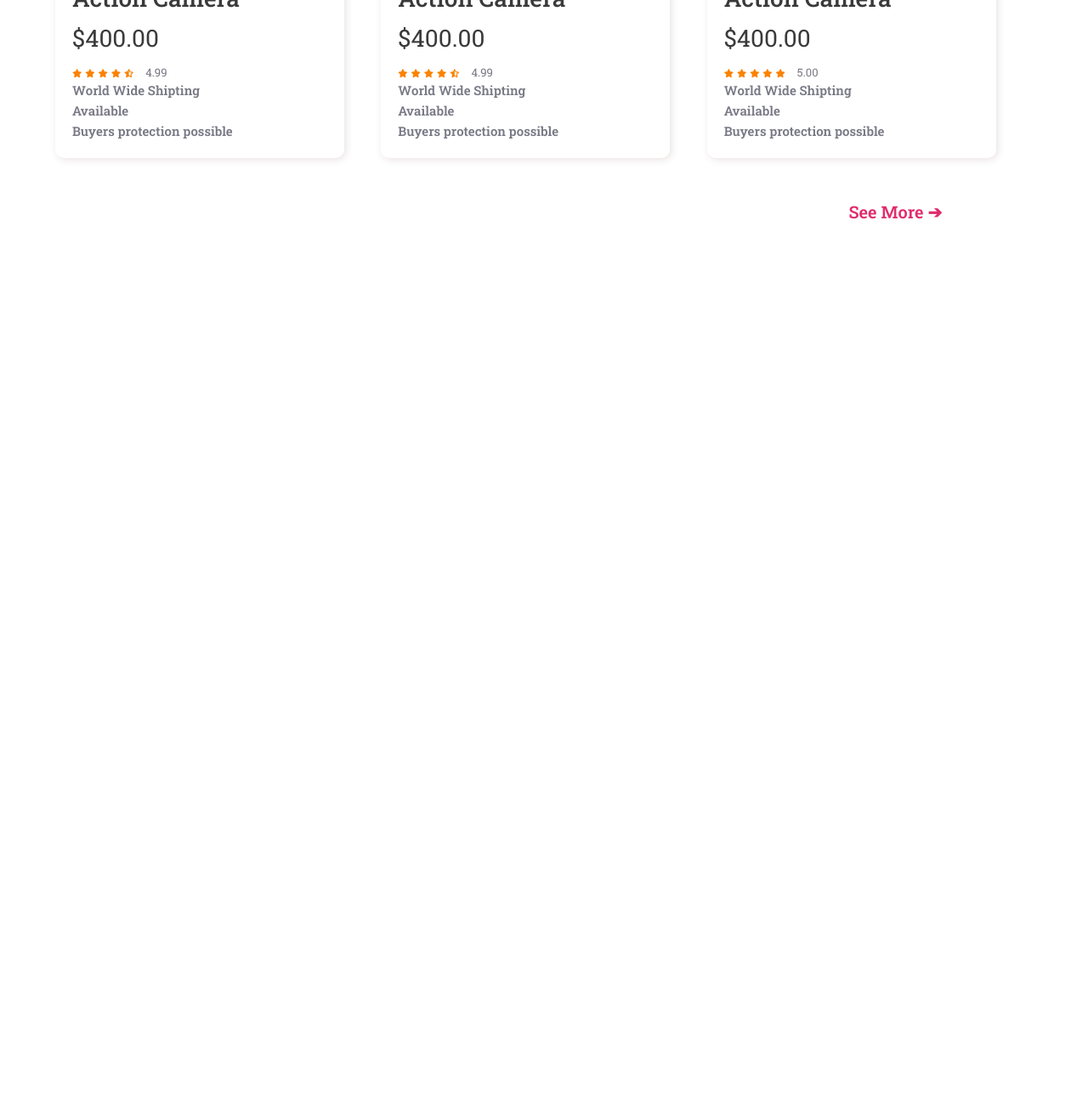
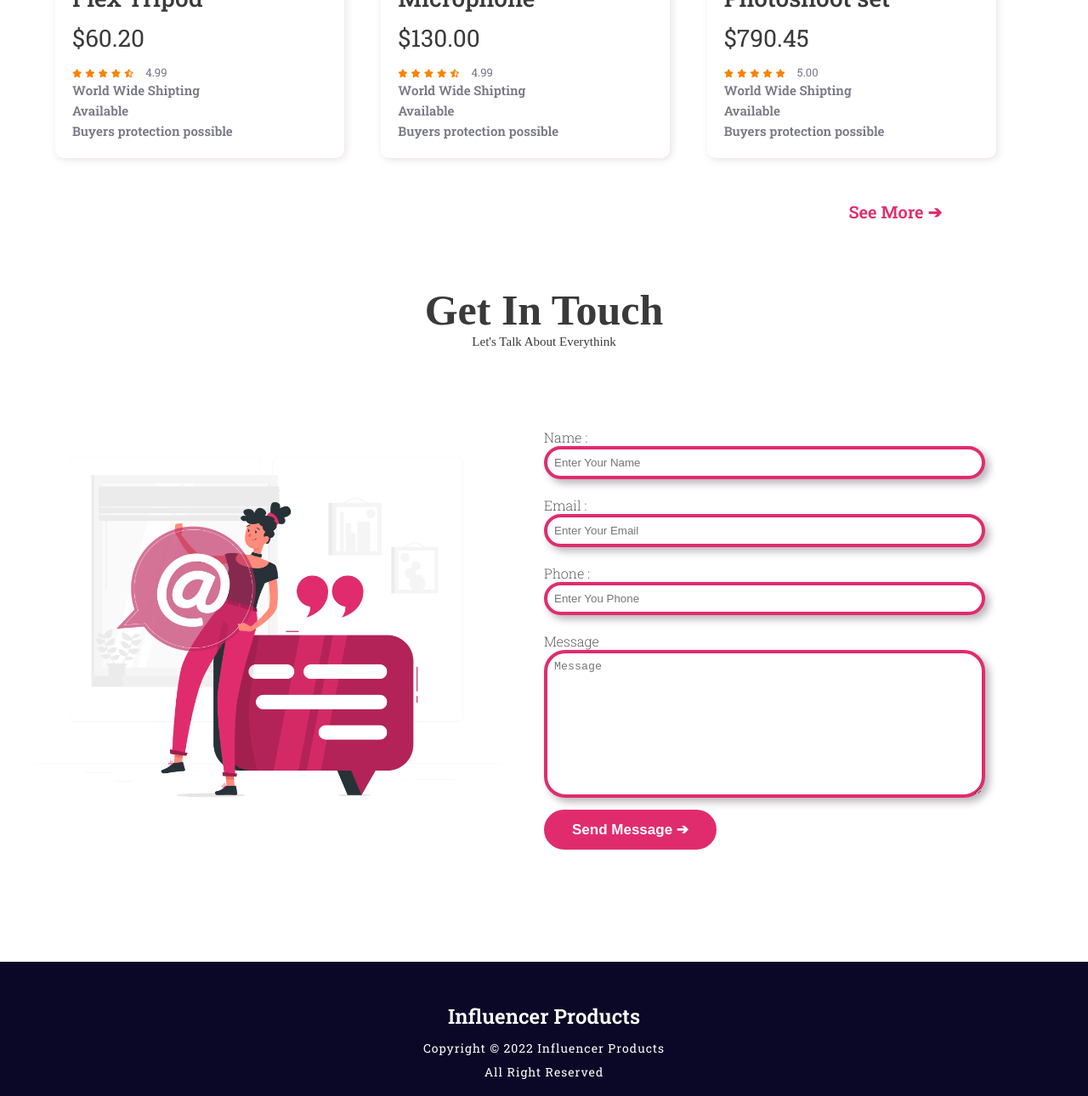
Before and after one commit to abiabdullah99/influence-gear, a plain HTML site: page index.html in a window 1280 px wide. Shown: the part 2215-3505 px from the top of the page at 85% size. Before the commit the page ends 2477 px from the top, so only its background shows below. Drawn offline with Linux system fonts and the light colour scheme.

Commit message:
contact from add

```diff
--- a/index.html
+++ b/index.html
@@ -51,12 +51,17 @@
         </section>
 
         <!-- Banner Aera End  -->
+
         <section class="Collection">
              <h1 class="collect-title">Popular Collection</h1>
             <div class="Collection">
                 <div class="gallerys">
                     <div class="gallery">
                         <div class="gallery-image">
+                            <div class="border left"></div>
+                            <div class="border right"></div>
+                            <div class="border top"></div>
+                            <div class="border bottom"></div>
                             <img src="img/gallery/action.png" alt="">
                         </div>
                         <div class="gallery-title">
@@ -80,8 +85,8 @@
                             <img src="img/gallery/airpod.png" alt="">
                         </div>
                         <div class="gallery-title">
-                            <h1>Action Camera</h1>
-                            <p class="price">$400.00</p>
+                            <h1>Airbuds</h1>
+                            <p class="price">$120.00</p>
                             <span>
                                 <i class="fas fa-star"></i>
                                 <i class="fas fa-star"></i>
@@ -100,8 +105,8 @@
                             <img src="img/gallery/camera.png" alt="">
                         </div>
                         <div class="gallery-title">
-                            <h1>Action Camera</h1>
-                            <p class="price">$400.00</p>
+                            <h1>Vlogging Camera</h1>
+                            <p class="price">$2100.30</p>
                             <span>
                                 <i class="fas fa-star"></i>
                                 <i class="fas fa-star"></i>
@@ -120,8 +125,8 @@
                             <img src="img/gallery/drone.png" alt="">
                         </div>
                         <div class="gallery-title">
-                            <h1>Action Camera</h1>
-                            <p class="price">$400.00</p>
+                            <h1>Drone</h1>
+                            <p class="price">$924.40</p>
                             <span>
                                 <i class="fas fa-star"></i>
                                 <i class="fas fa-star"></i>
@@ -140,8 +145,8 @@
                             <img src="img/gallery/lights.png" alt="">
                         </div>
                         <div class="gallery-title">
-                            <h1>Action Camera</h1>
-                            <p class="price">$400.00</p>
+                            <h1>Light Setup</h1>
+                            <p class="price">$1400.00</p>
                             <span>
                                 <i class="fas fa-star"></i>
                                 <i class="fas fa-star"></i>
@@ -160,8 +165,8 @@
                             <img src="img/gallery/single-light.png" alt="">
                         </div>
                         <div class="gallery-title">
-                            <h1>Action Camera</h1>
-                            <p class="price">$400.00</p>
+                            <h1>Green Screen</h1>
+                            <p class="price">$30.40</p>
                             <span>
                                 <i class="fas fa-star"></i>
                                 <i class="fas fa-star"></i>
@@ -180,8 +185,8 @@
                             <img src="img/gallery/tripod.png" alt="">
                         </div>
                         <div class="gallery-title">
-                            <h1>Action Camera</h1>
-                            <p class="price">$400.00</p>
+                            <h1>Flex Tripod</h1>
+                            <p class="price">$60.20</p>
                             <span>
                                 <i class="fas fa-star"></i>
                                 <i class="fas fa-star"></i>
@@ -200,8 +205,8 @@
                             <img src="img/gallery/mic.png" alt="">
                         </div>
                         <div class="gallery-title">
-                            <h1>Action Camera</h1>
-                            <p class="price">$400.00</p>
+                            <h1>Microphone</h1>
+                            <p class="price">$130.00</p>
                             <span>
                                 <i class="fas fa-star"></i>
                                 <i class="fas fa-star"></i>
@@ -220,8 +225,8 @@
                             <img src="img/gallery/setup.png" alt="">
                         </div>
                         <div class="gallery-title">
-                            <h1>Action Camera</h1>
-                            <p class="price">$400.00</p>
+                            <h1>Photoshoot set</h1>
+                            <p class="price">$790.45</p>
                             <span>
                                 <i class="fas fa-star"></i>
                                 <i class="fas fa-star"></i>
@@ -240,7 +245,59 @@
         </section>
        <h1 class="content"></h1>
 
+ <!-- contact Area Start---  -->
 
-    </main>
+    <section class="contact-form">
+        <h1>Get In Touch</h1>
+        <p>Let's Talk About Everythink</p>
+        <div class="contact-box">
+        <div class="from">
+            <div class="contact-image">
+                <img src="img/banner/contact.png" alt="">
+            </div>
+          <div class="contact">
+            <form action="">
+                <div class="from-group">
+                    <label for="name">Name :</label>
+                    <input type="text" name="name" id="name" placeholder="Enter Your Name">
+                </div>
+                <div class="from-group">
+                    <label for="name">Email :</label>
+                    <input type="text" name="name" id="name" placeholder="Enter Your Email">
+                </div>
+                <div class="from-group">
+                    <label for="name">Phone :</label>
+                    <input type="text" name="name" id="name" placeholder="Enter You Phone">
+                </div>
+                <div class="from-group">
+                    <label for="message">Message</label>
+                    <textarea name="message" id="message" cols="30" rows="10" placeholder="Message"></textarea>
+                </div>
+            </form>
+                <button class="pink-button">Send Message &#10132;</button>
+           </div>
+        </div>
+        </div>
+     </section>
+   </main>
+<!-- contact Area End---  -->
+
+<!-- Footer Area Strat  -->
+
+   <footer>
+       <div class="footer-text-area">
+        <h1>Influencer Products</h1>
+        <p>Copyright © 2022 Influencer Products</p>
+        <p>All Right Reserved</p>
+       </div>
+       <span class="soical-media-icon">
+        <i class="fab fa-instagram"></i>
+        <i class="fab fa-facebook"></i>
+        <i class="fab fa-twitter"></i>
+        <i class="fab fa-youtube"></i>
+       </span>
+   </footer>
+
+   <!-- Footer Area End  -->
 </body>
 </html>
--- a/style.css
+++ b/style.css
@@ -143,6 +143,7 @@ nav .fas:hover{
 
 .content{
     position: relative;
+    margin-bottom: 150px;
 }
 .content::before{
     content: 'See More \2794';
@@ -152,8 +153,108 @@ nav .fas:hover{
     font-size: 20px;
     color: #E02C6D;
     font-weight: bold;
+    cursor: pointer;
 }
 
+
+
+
+/* contact Area Strat-- */
+.contact-form{
+    max-width: 1100px;
+    margin: auto;
+    margin-bottom: 100px;
+}
+.contact-form h1{
+    font-size: 50px;
+    font-weight: 700;
+    font-family: 'Bitter', serif;
+    text-align: center;
+    color:#3A3A3A;
+}
+.contact-form p{
+    font-size: 15px;
+    font-weight: 300;
+    font-family: 'Bitter', serif;
+    text-align: center;
+    color:#3A3A3A;
+}
+.from{
+    display: flex;
+    margin-top: 50px;
+    align-items: center;
+}
+.contact-image{
+    flex: 1;
+    text-align: center;
+}
+.contact-image img{
+    width: 100%;
+    border-radius: 30px;
+    margin-top: 17px;
+    margin-left: -100px;
+}
+.contact{
+    flex: 1;
+}
+.contact input,
+.contact textarea{
+    width: 90%;
+    padding: 0.5rem;
+    box-shadow: 5px 5px 10px #bbb4ba;
+    border: 4px solid #E02C6D;
+    border-radius: 25px;
+}
+.contact label{
+    font-size: 16px;
+    font-weight: 200;
+    color: #3A3A3A;
+}
+.from-group{
+    padding: 10px 0px;
+}
+
+/*----------------------
+    Footer Area Style
+------------------------*/
+footer{
+    background: #0A0826;
+    max-height: 500px;
+}
+footer h1{
+    color: #fff;
+    font-size: 24px;
+    text-align: center;
+    padding-top: 40px;
+    line-height: 2;
+}
+footer p{
+    color: #fff;
+    font-size: 14px;
+    text-align: center;
+    line-height: 2;
+    letter-spacing: 1px;
+}
+.soical-media-icon{
+    display: flex;
+    justify-content: center;
+}
+.soical-media-icon .fab{
+    color: #fff;
+    margin: 20px 10px;
+    padding: 7px 7px;
+    font-size: 18px;
+    background: #41464d;
+    border-radius: 50%;
+    transition: .3s linear;
+}
+.soical-media-icon .fab:hover{
+    color: #E02C6D;
+}
+
+/*--------------------------
+        Media Query
+----------------------------*/
 
 /*-------------
     Tab Device
@@ -272,4 +373,7 @@ nav .fas:hover{
         font-size: 16px;
         top: 20px
     }
+    .from{
+        flex-direction: column;
+    }
 }
```
Also changed, not shown: img/banner/contact.png (added).
